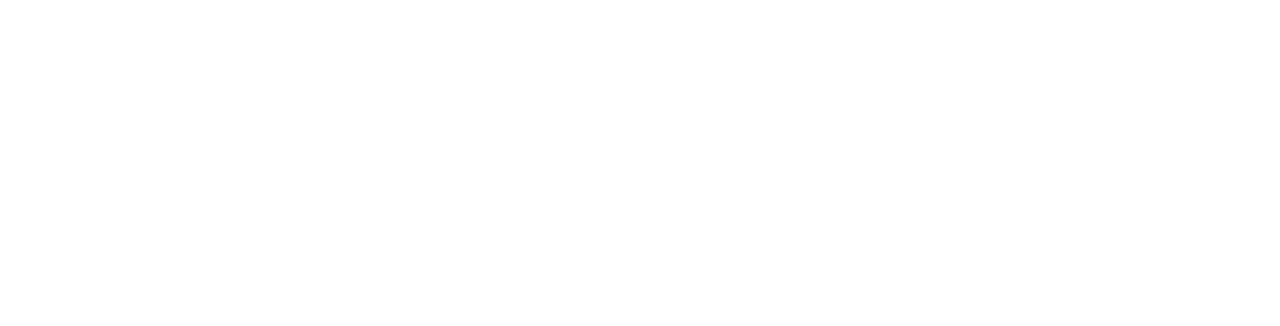
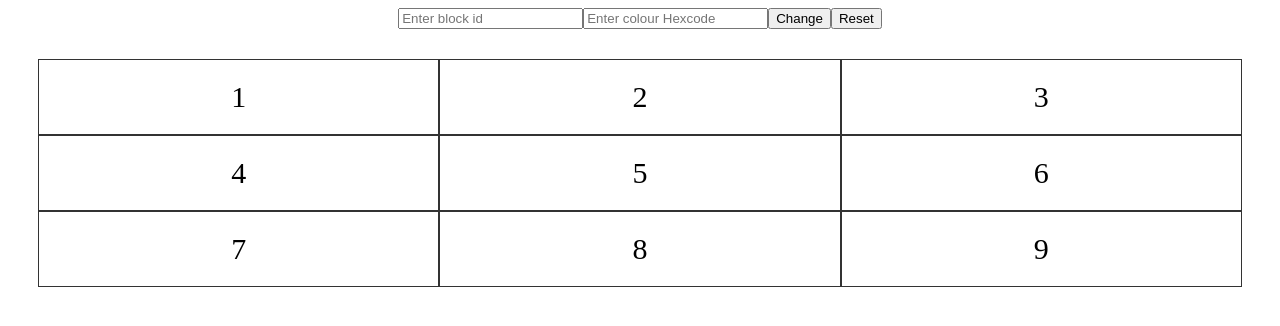
Before and after one commit to acciojob/bootstrap-card-Jyoti190512, a website: page main.html in a window 1280 px wide. Drawn offline with Linux system fonts and the light colour scheme.

Commit message:
created a submission

```diff
--- a/main.html
+++ b/main.html
@@ -8,6 +8,24 @@
 
 <body>
 	<!-- the entire body must be written by student -->
+	<div class="flex-box">
+
+		<input id="block_id" placeholder="Enter block id"/>
+  <input id="colour_id" placeholder="Enter colour Hexcode" />
+  <button id="change_button"  >Change</button>
+  <button id="reset_button">Reset</button>
+</div>
+  <div class="grid-container">
+    <div class="grid-item" id="1">1</div>
+    <div class="grid-item" id="2">2</div>
+    <div class="grid-item" id="3">3</div>
+    <div class="grid-item" id="4">4</div>
+    <div class="grid-item" id="5">5</div>
+    <div class="grid-item" id="6">6</div>
+    <div class="grid-item" id="7">7</div>
+    <div class="grid-item" id="8">8</div>
+    <div class="grid-item" id="9">9</div>
+  </div>
     <script type="text/javascript" src="./script.js">
 </script>
 
--- a/styles.css
+++ b/styles.css
@@ -1,2 +1,21 @@
 
 /* Your CSS Code here. */
+.grid-container {
+    margin: 20px;
+    display: grid;
+    grid-template-columns: auto auto auto;
+    padding: 10px;
+}
+.grid-item {
+    /* background-color: rgba(255, 255, 255, 0.5); */
+    background-color: transparent;
+    border: 1px solid rgba(0, 0, 0, 0.8);
+    padding: 20px;
+    font-size: 30px;
+    text-align: center;
+}
+.flex-box{
+    display: flex;
+    align-items: center;
+    justify-content: center;
+}
```
